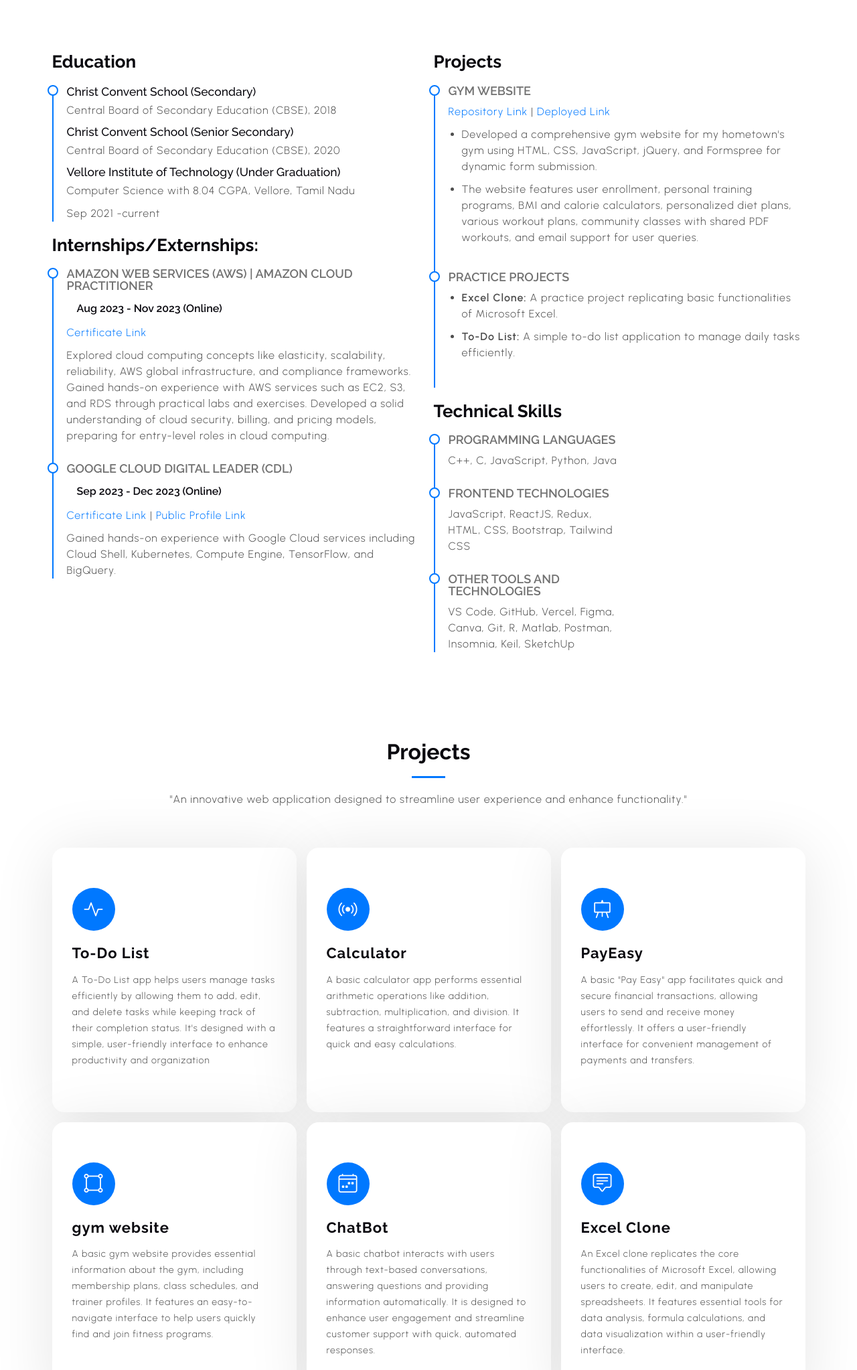
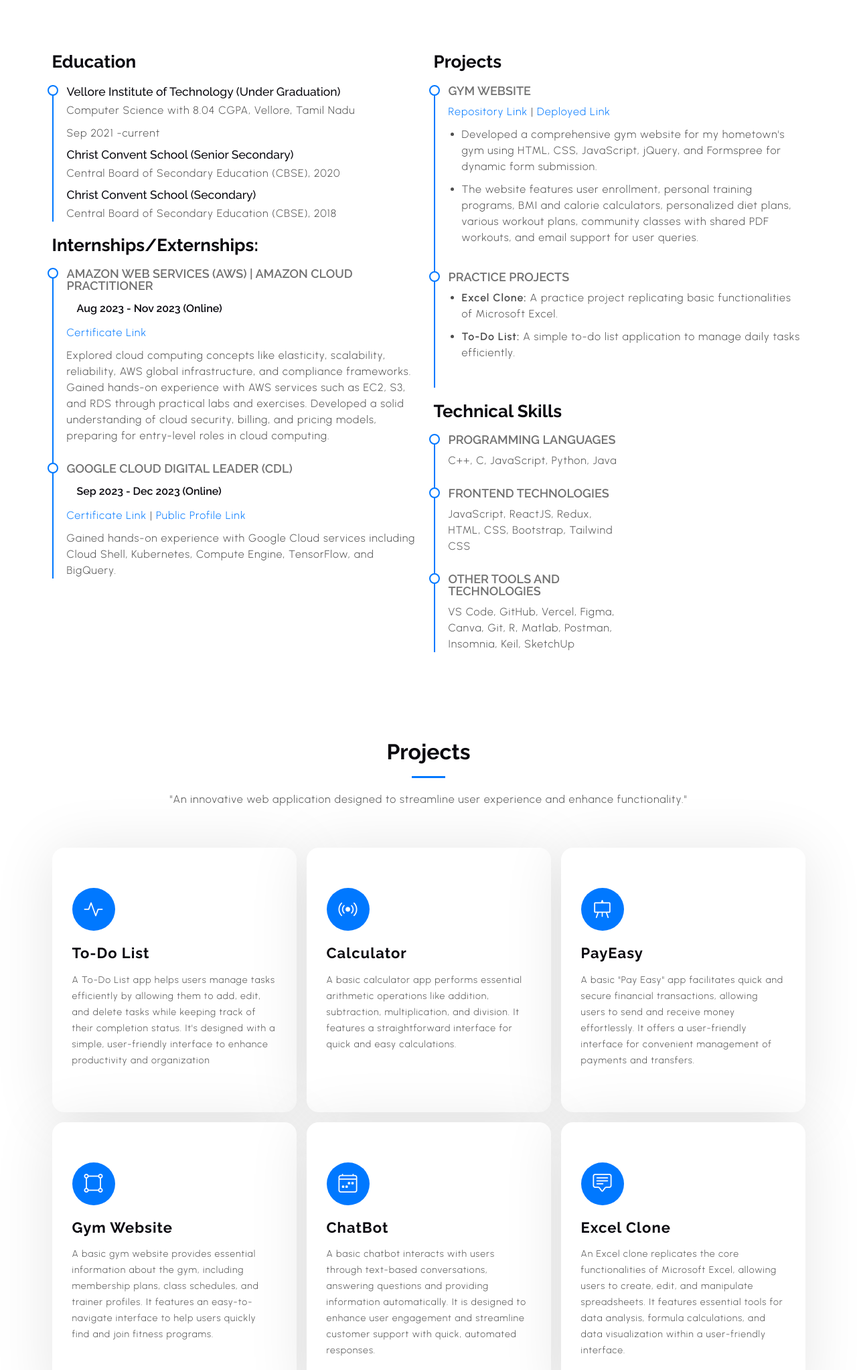
Before and after one commit to himanshudixit2002/Portfolio, a plain HTML site: page index.html in a window 1280 px wide. Shown: the part 1585-3631 px from the top of the page at 67% size. Drawn offline with Linux system fonts and the light colour scheme.

Commit message:
index.html

```diff
--- a/index.html
+++ b/index.html
@@ -223,13 +223,15 @@
 
               <div class="resume-item pb-0">
                 <h4></h4>
-                <h3>Christ Convent School (Secondary)</h3>
-                <p>Central Board of Secondary Education (CBSE), 2018</p>
-                <h3>Christ Convent School (Senior Secondary)</h3>
-                <p>Central Board of Secondary Education (CBSE), 2020</p>
+
+
                 <h3>Vellore Institute of Technology (Under Graduation)</h3>
                 <p>Computer Science with 8.04 CGPA, Vellore, Tamil Nadu</p>
                 <p>Sep 2021 -current</p>
+                <h3>Christ Convent School (Senior Secondary)</h3>
+                <p>Central Board of Secondary Education (CBSE), 2020</p>
+                <h3>Christ Convent School (Secondary)</h3>
+                <p>Central Board of Secondary Education (CBSE), 2018</p>
 
 
               </div>
@@ -389,7 +391,7 @@
                 <i class="bi bi-bounding-box-circles"></i>
               </div>
               <a href="https://himanshudixit2002.github.io/GymWebsite/" class="stretched-link">
-                <h3>gym website</h3>
+                <h3>Gym Website</h3>
               </a>
               <p>
                 A basic gym website provides essential information about the gym, including membership plans, class schedules, and trainer profiles. It features an easy-to-navigate interface to help users quickly find and join fitness programs.
```
